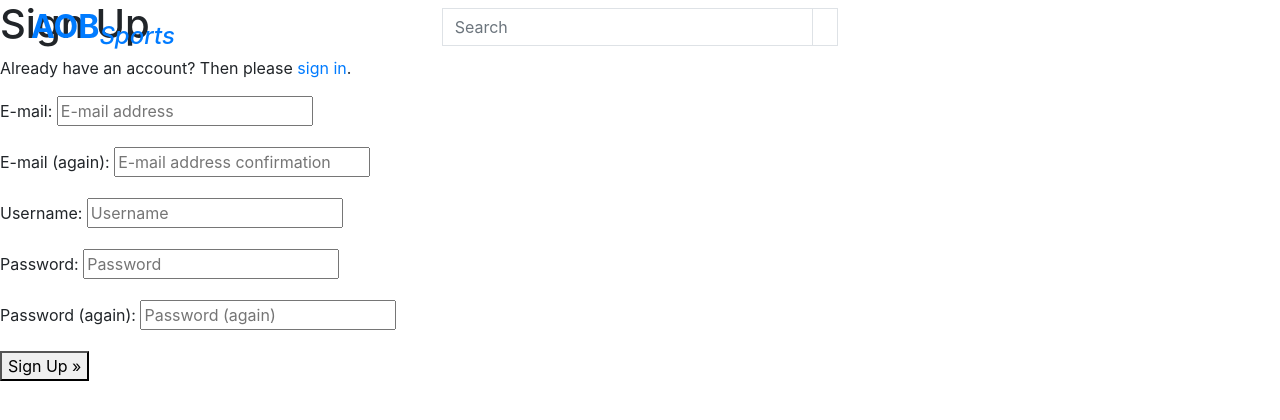
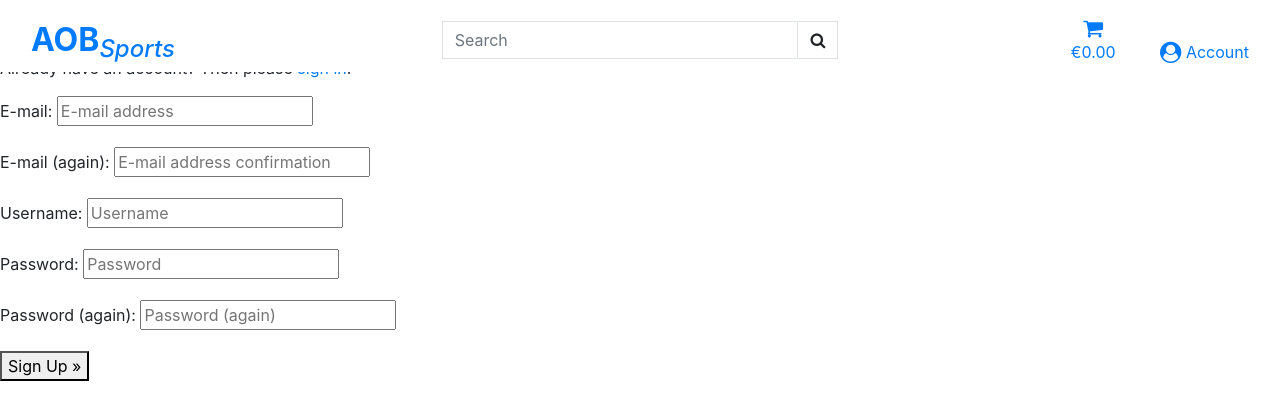
Before and after one commit to Code-Institute-Submissions/SportsStore, a Django app: page /accounts/signup/ in a window 1280 px wide. Shown: the top 420 px of the page. Run offline with Django 3.2, Linux system fonts and the light colour scheme; some libraries are stand-ins or nearby versions.

Commit message:
added account dropdown buttons on base.html and started CSS Styling

```diff
--- a/templates/base.html
+++ b/templates/base.html
@@ -14,6 +14,7 @@
 
     {% block corecss %}
     <link rel="stylesheet" href="https://stackpath.bootstrapcdn.com/bootstrap/4.5.2/css/bootstrap.min.css" integrity="sha384-JcKb8q3iqJ61gNV9KGb8thSsNjpSL0n8PARn9HuZOnIxN0hoP+VmmDGMN5t9UJ0Z" crossorigin="anonymous">
+    <link href="https://stackpath.bootstrapcdn.com/font-awesome/4.7.0/css/font-awesome.min.css" rel="stylesheet" type="text/css">
     {% endblock %}
 
     {% block extracss %}
@@ -33,10 +34,10 @@
   </head>
   <body>
     <header class="container-fluid fixed-top">
-        <div class="row">
+        <div id="navbar" class="row bg-white pt-lg-2 d-none d-lg-flex">
         <div class="col-12 col-lg-4 my-auto py-1 py-lg-0 text-center text-lg-left">
         <a href="{% url 'home' %}" class="nav-link main-logo-link">
-        <h2 class="logo-font text-black my-0"><strong>AOB</strong><sub><i>Sports</i></sub></h2>
+        <h2 class="text-black my-0"><strong>AOB</strong><sub><i>Sports</i></sub></h2>
         </a>
         </div>
         <div class="col-12 col-lg-4 my-auto py-1 py-lg-0">
@@ -56,9 +57,41 @@
         </div>
         <div class="col-12 col-lg-4 my-auto py-1 py-lg-0">
         <ul class="list-inline list-unstyled text-center text-lg-right my-0">
-            <li class="list-inline-item dropdown"></li>
-            <li class="list-inline-item"></li>
-
+              <li class="list-inline-item">
+            <a class="{% if grandtotal %}text-info font-weight-bold{% else %}text-black{% endif %} nav-link" href="">
+            <div class="text-center">
+                <div><i class="fa fa-shopping-cart fa-lg"></i></div>
+                <p class="my-0">
+                    {% if grandtotal %}
+                        ${{ grandtotal|floatformat:2 }}
+                        {% else %}
+                        €0.00
+                        {% endif %}
+                    </p>
+            </div>
+            </a>
+            </li>
+            <li class="list-inline-item dropdown">
+            <a class="text-black nav-link" href="#" id="user-options" data-toggle="dropdown" aria-haspopup="true" aria-expanded="false">
+                <div class="text-center">
+                    <div><i class="fa fa-user-circle fa-lg"></i> Account</div>
+                    <p class="my-0"></p>
+                </div>
+            </a>
+            <div class="dropdown-menu border-0" aria-labelledby="user-options">
+            {% if request.user.isauthenticated %}
+                {% if request.user.issuperuser %}
+                <a href="" class="dropdown-item">Manage Products</a>
+                {% endif %}
+            <a href="" class="dropdown-item">My Profile</a>
+            <a href="{% url 'account_logout' %}" class="dropdown-item">Logout</a>
+            {% else %}
+            <a href="{% url 'account_signup' %}" class="dropdown-item">Register</a>
+            <a href="{% url 'account_login' %}" class="dropdown-item">Login</a>
+            {% endif %}
+            </div>
+            </li>
+        </ul>
         </div>
         </div>
 
```
Also changed, not shown: static/css/base.css (added, +83 -0 lines), media/foamroller.jpeg (added).
